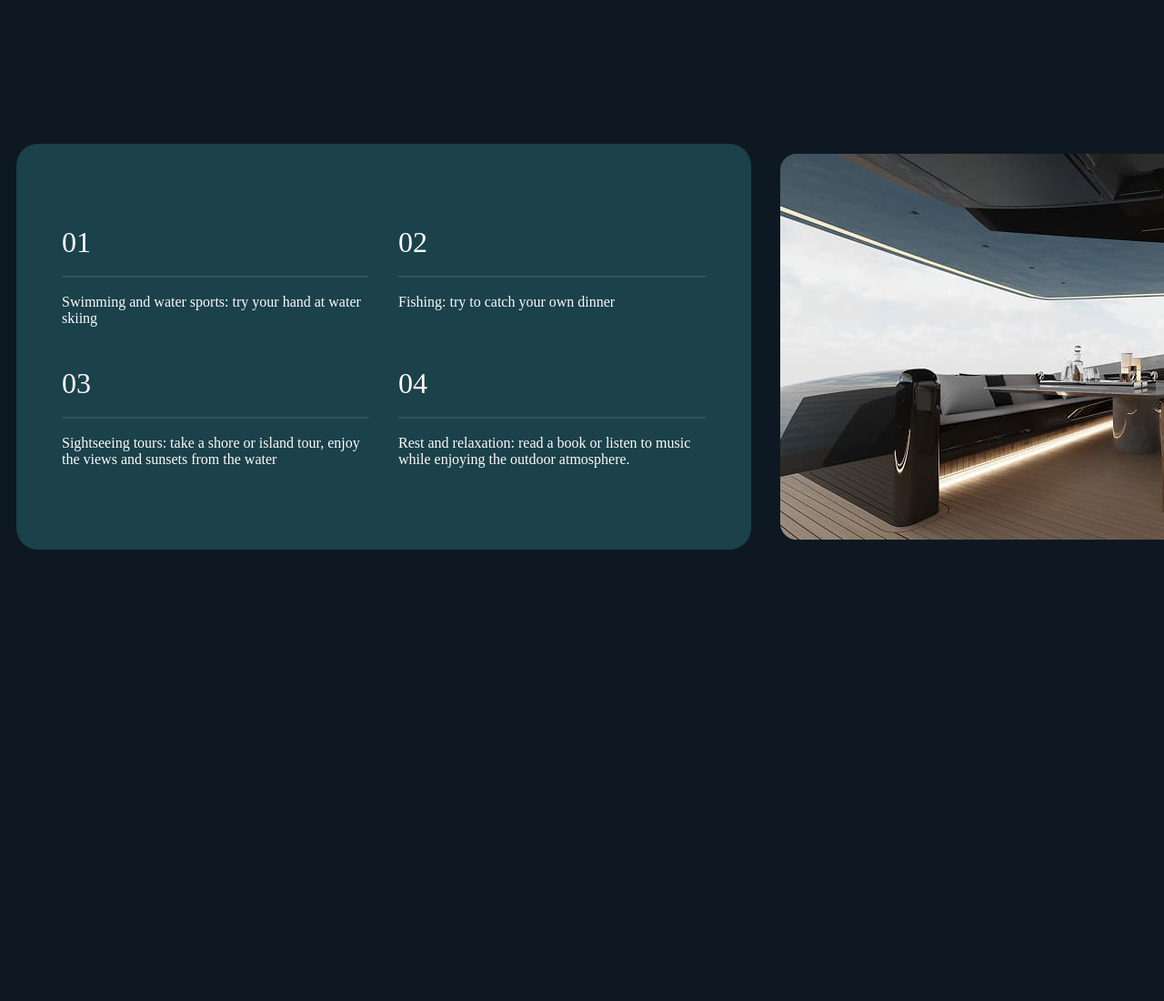
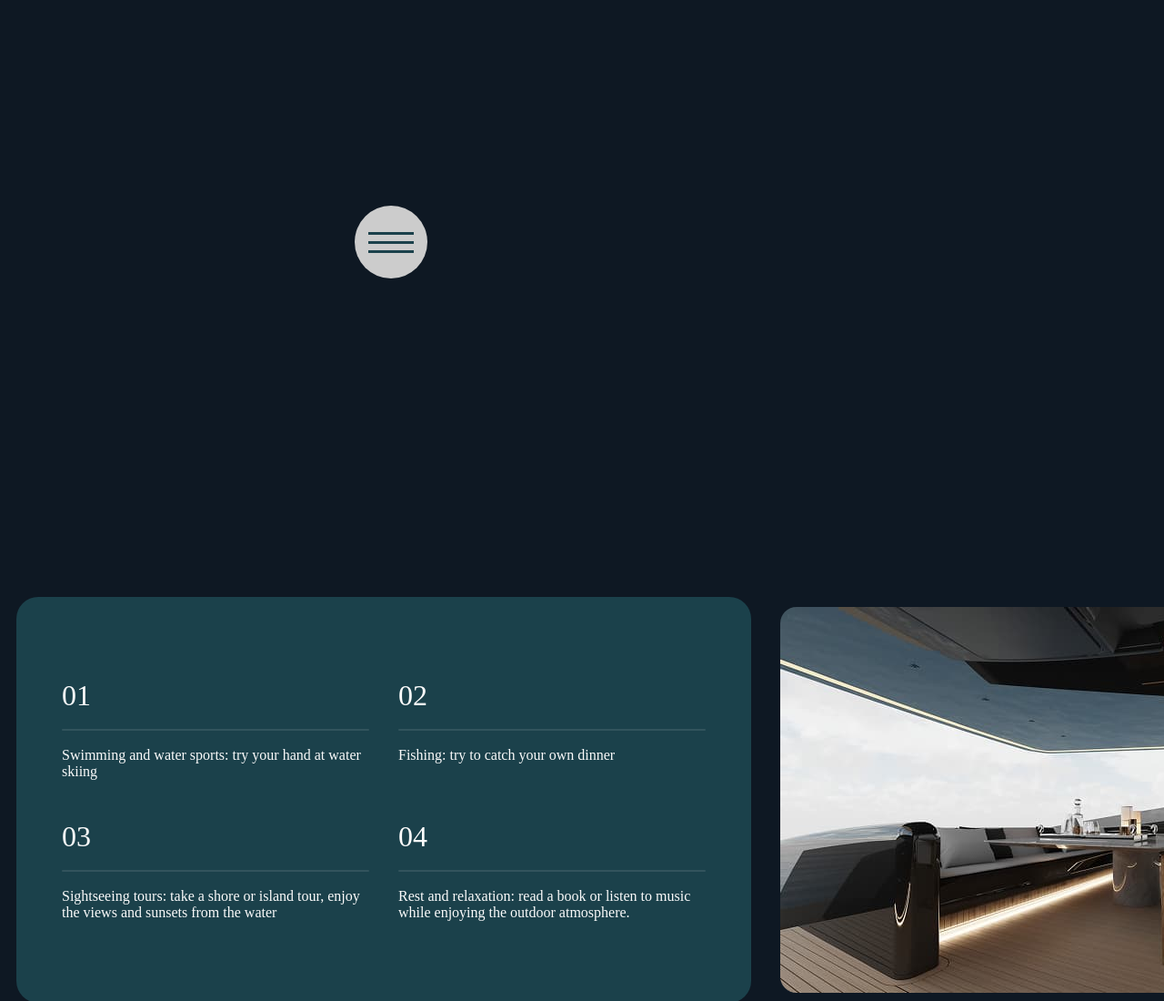
Before and after one commit to ArtGoIt/team-125-10, a plain HTML site: page index.html in a window 1280 px wide. Shown: the top 1100 px of the page at 91% size. Before the commit the page ends 800 px from the top, so only its background shows below. Drawn offline with Linux system fonts and the light colour scheme.

Commit message:
add burger html/css

```diff
--- a/css/styles.css
+++ b/css/styles.css
@@ -35,6 +35,67 @@ img {
 body {
   background-color: #0e1823;
   color: #fbfbfb;
+}
+
+.box {
+  width: 500px;
+  padding: 200px 0;
+  margin: 0 auto;
+}
+.btn-toggle {
+  appearance: none;
+}
+
+.btn {
+  width: 80px;
+  height: 80px;
+  display: flex;
+  align-items: center;
+  justify-content: center;
+  background-color: #cccccc;
+  border-radius: 50%;
+  cursor: pointer;
+}
+
+.btn-icon {
+  position: relative;
+}
+
+.btn-icon,
+.btn-icon::after,
+.btn-icon::before {
+  width: 50px;
+  height: 3px;
+  display: block;
+  background-color: #1b414b;
+}
+
+.btn-icon::after,
+.btn-icon::before {
+  content: "";
+  position: absolute;
+}
+
+.btn-icon::after {
+  top: 10px;
+}
+
+.btn-icon::before {
+  top: -10px;
+}
+
+.btn-toggle:checked + .btn .btn-icon {
+  background-color: transparent;
+}
+
+.btn-toggle:checked + .btn .btn-icon::after {
+  top: 0;
+  transform: rotate(45deg);
+}
+
+.btn-toggle:checked + .btn .btn-icon::before {
+  top: 0;
+  transform: rotate(-45deg);
 }
 
 .visually-hidden {
--- a/index.html
+++ b/index.html
@@ -10,7 +10,12 @@
   </head>
   <body>
     <main>
-      <div class="container"></div>
+      <div class="box">
+        <input class="btn-toggle visually" type="checkbox" name="" id="btn" />
+        <label class="btn" for="btn">
+          <span class="btn-icon"></span>
+        </label>
+      </div>
 
       <section class="benefits">
         <div class="container benefits-container">
```
